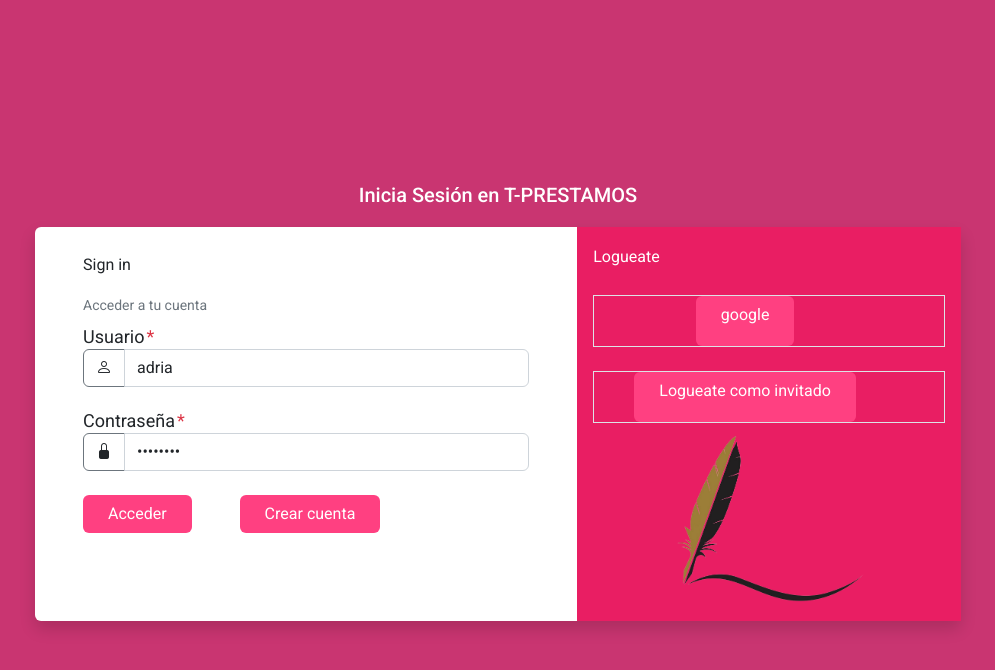
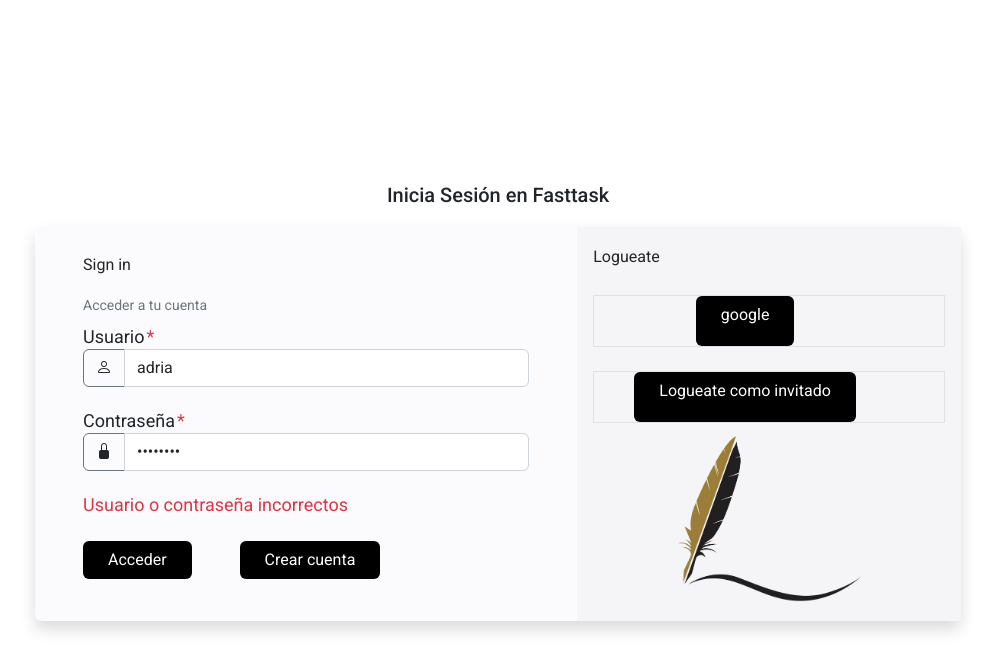
Before and after one commit to sigala1990/Fasttask, an Angular app in the folder Frontend/Fasttask/: page / in a window 1280 px wide. Both pictures are taken after a click on the button "Acceder". Shown: the top 670 px of the page, without its empty margins (142-1137 px from the left). Built offline with nearby package versions, Linux system fonts and the light colour scheme; no server answers.

Commit message:
Front añadiendo colores al homecomponent

```diff
--- a/Frontend/Fasttask/src/app/app.module.ts
+++ b/Frontend/Fasttask/src/app/app.module.ts
@@ -27,6 +27,7 @@ import { AuthInterceptor } from './helpers/auth.interceptor';
     BrowserAnimationsModule,
     MatSnackBarModule,
     ReactiveFormsModule,
+    ReactiveFormsModule,
   ],
   providers: [  {
       provide: HTTP_INTERCEPTORS,
--- a/Frontend/Fasttask/src/app/component/home/home.component.css
+++ b/Frontend/Fasttask/src/app/component/home/home.component.css
@@ -7,7 +7,7 @@ a {
   display: inline-block;
   display: flex;
   align-items: center;
-  background-color: #c2185cde;
+  background-color: #ffffff;
 }
 .form-right i {
   font-size: 100px;
@@ -28,11 +28,11 @@ span{
 }
 
 .btn{
-  background-color: #FF4081;
+  background-color: #000000;
 }
 
 .btn:hover{
-  background-color: #F8BBd0;
+  background-color: #49B3FC;
 }
 
 .input-group-text{
--- a/Frontend/Fasttask/src/app/component/home/home.component.html
+++ b/Frontend/Fasttask/src/app/component/home/home.component.html
@@ -2,10 +2,10 @@
   <div class="container">
     <div class="row">
       <div class="col-lg-10 offset-lg-1">
-        <h2 class="mb-3 text-center text-white">
-          Inicia Sesión en T-PRESTAMOS
+        <h2 class="mb-3 text-center ">
+          Inicia Sesión en Fasttask
         </h2>
-        <div class="bg-white shadow rounded">
+        <div class=" shadow rounded" style="background-color: #FBFBFD">
           <div class="row">
             <div class="col-md-7 pe-0">
               <div class="form-left h-100 py-4 px-5">
@@ -45,11 +45,14 @@
                         name="password"
                       />
                     </div>
-                    <div *ngIf="sigInFail">
+                    <!-- <div *ngIf="sigInFail">
                       <div class="alert alert-danger p-2 mt-1" role="alert">
                         Password incorrecto.
                       </div>
-                    </div>
+                    </div> -->
+                  </div>
+                  <div *ngIf="sigInFail">
+                    <label class="text-danger">Usuario o contraseña incorrectos</label>
                   </div>
                   <div>
                     <button
@@ -57,11 +60,6 @@
                       (click)="login()"
                       class="btn px-4 text-white me-5 button-t-prestamos"
                     >
-                     <!-- <button
-                      type="submit"
-                      (click)="registrar($event)"
-                      class="btn px-4 text-white me-5 button-t-prestamos"
-                    > -->
                       Acceder
                     </button>
                     <button
@@ -77,8 +75,8 @@
             </div>
             <div class="col-md-5 ps-0 d-md-block">
               <div
-                class="form-right h-100 text-white p-3"
-                style="background-color: #e91e63"
+                class="form-right h-100  p-3"
+                style="background-color: #F5F5F7"
               >
                 <h3>Logueate</h3>
 
@@ -98,7 +96,6 @@
                     <p style="text-align: justify">Logueate como invitado</p>
                   </button>
                 </div>
-                <!-- <p class="text-break" *ngIf="submitted">Bienvenido {{ssesion.username}} tu token es {{ssesion.token}}</p> -->
                 <div class="text-center">
                   <img
                     src="../../../assets/img/logo.png"
--- a/Frontend/Fasttask/src/app/component/home/home.component.ts
+++ b/Frontend/Fasttask/src/app/component/home/home.component.ts
@@ -1,3 +1,4 @@
+import { FormBuilder } from '@angular/forms';
 import { Component, OnInit } from '@angular/core';
 import { Router } from '@angular/router';
 import { error } from 'console';
@@ -16,16 +17,8 @@ import { UserrService } from 'src/app/service/userr/userr.service';
 export class HomeComponent implements OnInit {
   user!: User;
   userr!: Userr;
-  guess!: User;
   ssesion!: Ssesion;
-  role: any;
-
-  usuario!: any; //Usuario;
-
-  //Ssesion;
-
-  sigInFail = false;
-
+  sigInFail: boolean = false;
   submitted: boolean = false;
 
   constructor(
@@ -48,6 +41,7 @@ export class HomeComponent implements OnInit {
       next: (token: Token) => {
         window.sessionStorage.setItem('auth-token', token.token);
         console.log('Token guardado en sessionStorage:', token.token);
+
         this.userr ={
           username: this.user.username,
           email: '',
@@ -60,6 +54,7 @@ export class HomeComponent implements OnInit {
         console.log(
           `Nombre del error: ${error}`
         );
+          this.sigInFail = true;
       },
     });
   }
@@ -68,40 +63,14 @@ export class HomeComponent implements OnInit {
     this.serviceUserr.userrByUsername(this.userr.username).subscribe({
       next: (userr: Userr) => {
         console.log('Usuario obtenido:', userr);
-        userr.email = this.userr.email;
-
+        this.userr = userr;
+        this.router.navigate(['areaClient']).then((success) => {
+      console.log('Navegación exitosa?', success);
+    });
       },
       error: (error: any) => {
         console.error('Error al obtener el usuario:', error);
-        console.log(
-          `Nombre del error: ${error}`
-        );
-      },
-    });
-  }
 
-  registrar(event?: Event): void {
-    if (event) {
-      event.preventDefault();
-    }
-    console.log('Click');
-    this.router.navigate(['areaClient']).then((success) => {
-      console.log('Navegación exitosa?', success);
-    });
-  }
-
-  loginGuess(): void {
-    console.log('atencion guess');
-    console.log(this.guess);
-    this.loginService.login(this.guess).subscribe({
-      next: (token: Token) => {
-        window.sessionStorage.setItem('auth-token', token.token);
-        // this.listBooks();
-      },
-      error: (resultError: Error) => {
-        console.log(
-          `Nombre del error: ${resultError.name}, Mensaje del error: ${resultError.message}, Pila del error: ${resultError.stack}`
-        );
       },
     });
   }
--- a/Frontend/Fasttask/src/app/helpers/auth.interceptor.ts
+++ b/Frontend/Fasttask/src/app/helpers/auth.interceptor.ts
@@ -18,10 +18,8 @@ export class AuthInterceptor implements HttpInterceptor{
     const token = window.sessionStorage.getItem("auth-token");
     if (token != null) {
       request = request.clone({ headers: request.headers.set(TOKEN_HEADER_KEY, 'Bearer ' + token) });
-
       return request;
     }
-
     return request;
   }
 }
```
Also changed, not shown: 1 other file (tests, documents, lock files or other folders).
